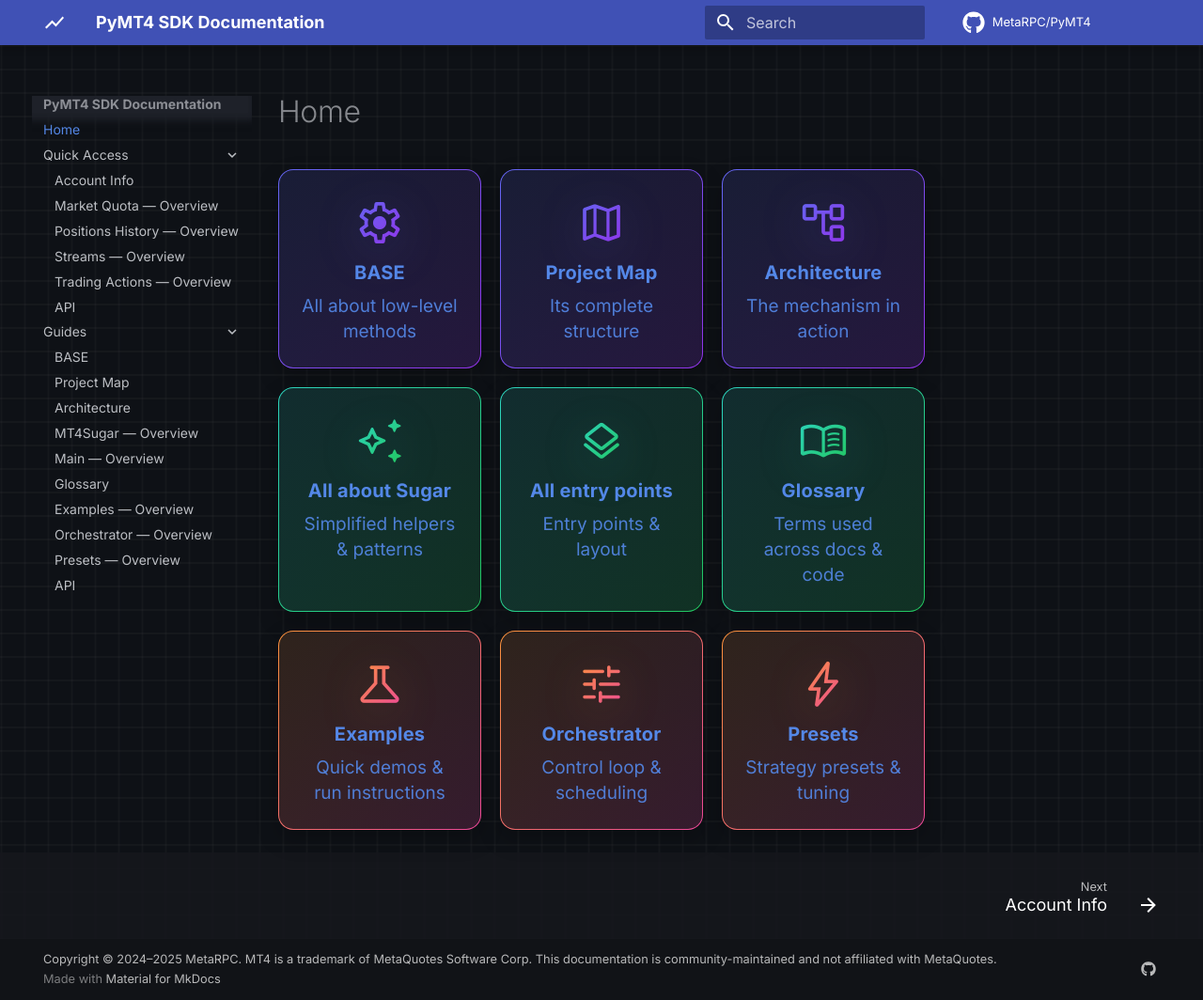
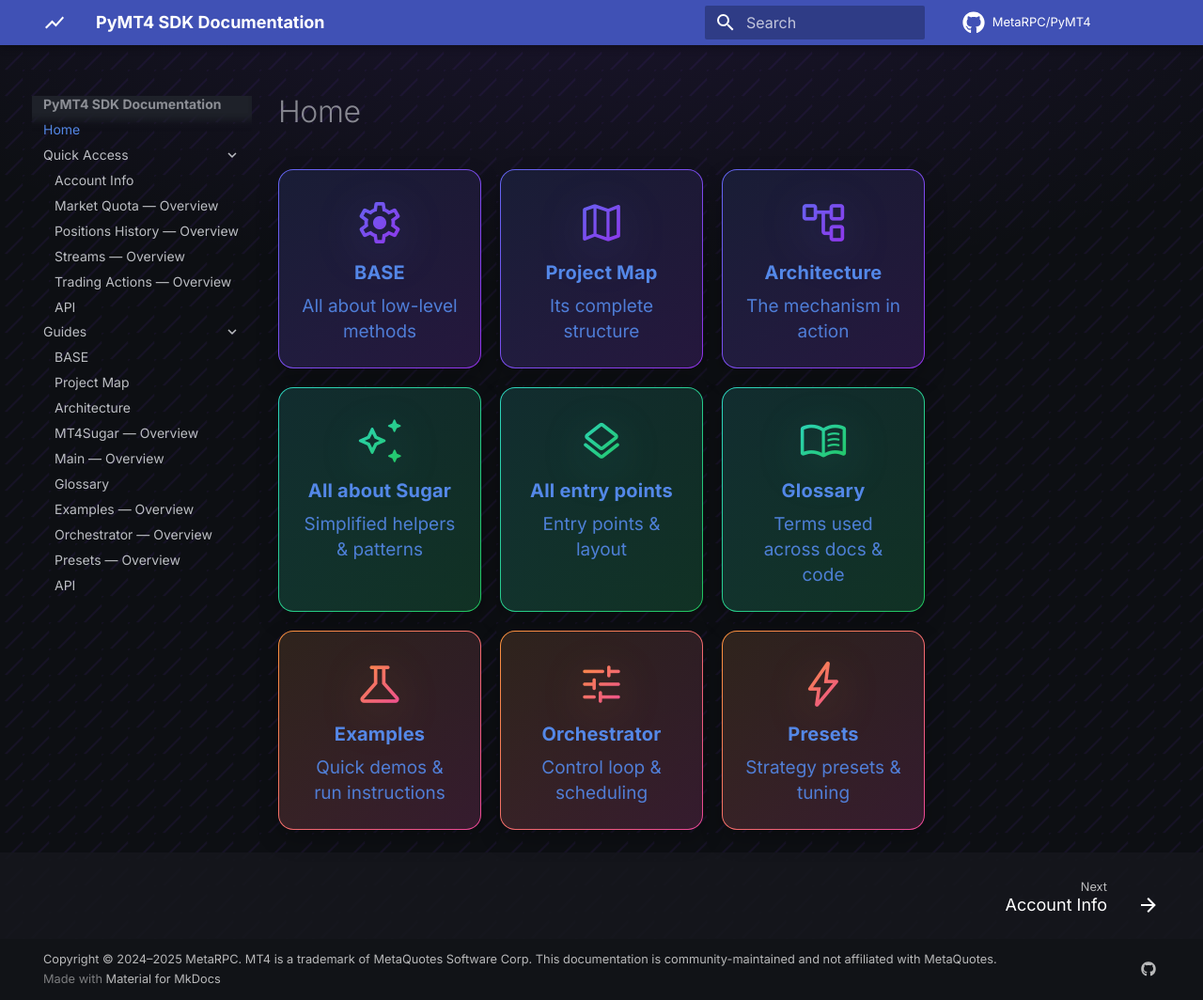
Before and after one commit to MetaRPC/PyMT4, an MkDocs documentation site: the page built from docs/index.md, in a window 1280 px wide and 1064 px high. Shown: the whole window at 94% size. Built offline with MkDocs 1.6.1 and Material for MkDocs 9.7.7, drawn with Linux system fonts in a browser that asks for light colours; comment, search, counter and statistics services are not loaded.

Commit message:
Update custom.css

```diff
--- a/docs/styles/custom.css
+++ b/docs/styles/custom.css
@@ -15,24 +15,35 @@
   white-space: nowrap;
 }
 
-/* === Тёмный ребристый фон (чётче) === */
+/* === ТЁМНО-ФИОЛЕТОВЫЙ РЕБРИСТЫЙ «ДЫШАЩИЙ» ФОН ===
+   1-й слой: слабый фиолетовый блик сверху (radial)
+   2-й слой: ребристые диагональные полосы (repeating-linear-gradient) — двигаем их
+*/
 body::before{
   content:"";
   position: fixed;
   inset: 0;
   z-index: 0;
-  background-color:#0e1116; /* глубже, чем #0f1217 */
+  background-color:#0d0f13;
   background-image:
-    linear-gradient(transparent 23px, rgba(255,255,255,.055) 24px, transparent 25px),
-    linear-gradient(90deg, transparent 23px, rgba(255,255,255,.055) 24px, transparent 25px);
-  background-size:25px 25px,25px 25px;
-  background-position: top center;
-  background-attachment: fixed;
+    radial-gradient(120% 65% at 50% -10%, rgba(124,58,237,.14), transparent 60%),
+    repeating-linear-gradient(135deg,
+      rgba(124,58,237,.085) 0px, rgba(124,58,237,.085) 2px,
+      transparent 2px, transparent 26px
+    );
+  background-size: auto, 28px 28px;     /* шаг «ребра» */
+  background-attachment: fixed, fixed;
+  animation: ribBreathe 22s ease-in-out infinite;
   pointer-events:none;
+}
+@keyframes ribBreathe{
+  0%   { background-position: 0 0,            0px   0px; }
+  50%  { background-position: 0 0,           40px  30px; } /* мягкое «дыхание» */
+  100% { background-position: 0 0,            0px   0px; }
 }
 .md-container, .md-main, .md-content { position: relative; z-index: 1; }
 
-/* === (Опционально) Баннер-панель под шапкой. Удаляй, если не нужна === */
+/* === (Опционально) Баннер-панель под шапкой — можно удалить, если не используешь === */
 .quickbar--banner{
   display: grid;
   grid-template-columns: repeat(auto-fit, minmax(160px, 1fr));
@@ -76,32 +87,31 @@
   position:relative; display:block;
   padding:1.25rem 1.2rem; min-height:200px;
   border-radius:16px; text-decoration:none; color:inherit;
-  /* Двухслойный фон: тёмное стекло (padding-box) + градиентная рамка (border-box) */
   background:
     linear-gradient(180deg, rgba(13,17,23,.86), rgba(13,17,23,.82)) padding-box,
     linear-gradient(135deg, rgb(var(--g1)), rgb(var(--g2))) border-box;
   border:1px solid transparent;
   box-shadow:0 10px 24px rgba(0,0,0,.22);
   backdrop-filter: blur(4px);
-  transition: transform .18s ease, box-shadow .18s ease, background .18s ease, border-color .18s ease;
+  transition: transform .18s ease, box-shadow .18s ease, background .18s ease, border-color .18s ease, filter .18s ease;
 }
 .card.centered{ display:flex; flex-direction:column; align-items:center; text-align:center; }
 
 .card h3{ margin:0 0 .35rem; font-weight:800; letter-spacing:.2px; }
 .card p{ margin:0; font-size:.95rem; line-height:1.35rem; opacity:.9; }
 
-/* Большая иконка по центру с ГРАДИЕНТНОЙ заливкой */
+/* Иконка по центру с ГРАДИЕНТНОЙ заливкой */
 .card .material-symbols-rounded{
   font-size: clamp(2.6rem, 4vw, 3.6rem);
   margin: .25rem 0 .6rem;
   background: linear-gradient(135deg, rgb(var(--g1)), rgb(var(--g2)));
   -webkit-background-clip: text;
           background-clip: text;
-  color: transparent;                     /* делаем текст прозрачным, виден градиент */
+  color: transparent;
   filter: drop-shadow(0 10px 24px rgba(var(--g1), .28));
 }
 
-/* Hover: больше объёма и внутреннего оттенка */
+/* Hover: лёгкий подъём + внутренний оттенок */
 .card:hover{
   transform: translateY(-3px);
   box-shadow: 0 16px 36px rgba(0,0,0,.36);
@@ -110,26 +120,33 @@
     linear-gradient(135deg, rgb(var(--g1)), rgb(var(--g2))) border-box;
 }
 
+/* === БОКОВОЕ СВЕЧЕНИЕ ПРИ HOVER (цвет — как у карточки) === */
+.card::after{
+  content:"";
+  position:absolute; inset:-1px; border-radius:inherit; pointer-events:none;
+  background:
+    radial-gradient(60% 90% at -10% 50%, rgba(var(--g1), .28), transparent 60%),
+    radial-gradient(60% 90% at 110% 50%, rgba(var(--g2), .28), transparent 60%);
+  opacity:0; transition: opacity .2s ease;
+}
+.card:hover::after{ opacity:.9; }
+
 /* === Палитра по рядам (градиенты) === */
-/* Row 1 — Core/Infra: индиго → фиолет */
 .card.infra{
-  --g1: 99,102,241;   /* #6366F1 indigo-500 */
-  --g2: 147,51,234;   /* #9333EA purple-600 */
+  --g1: 99,102,241;   /* indigo-500 */
+  --g2: 147,51,234;   /* purple-600 */
+}
+.card.practical{
+  --g1: 45,212,191;   /* teal-400 */
+  --g2: 34,197,94;    /* green-500 */
+}
+.card.strategy{
+  --g1: 251,146,60;   /* orange-400 */
+  --g2: 236,72,153;   /* pink-500 */
 }
 
-/* Row 2 — Practical: бирюза → зелёный */
-.card.practical{
-  --g1: 45,212,191;   /* #2DD4BF teal-400 */
-  --g2: 34,197,94;    /* #22C55E green-500 */
-}
-
-/* Row 3 — Strategy: янтарь → розово-оранжевый */
-.card.strategy{
-  --g1: 251,146,60;   /* #FB923C orange-400 */
-  --g2: 236,72,153;   /* #EC4899 pink-500 */
-}
-
-/* a11y */
+/* Prefers reduced motion — отключаем дыхание и анимации */
 @media (prefers-reduced-motion: reduce){
+  body::before{ animation: none !important; }
   .quickbar-item::after, .card{ transition:none !important; }
 }
```
